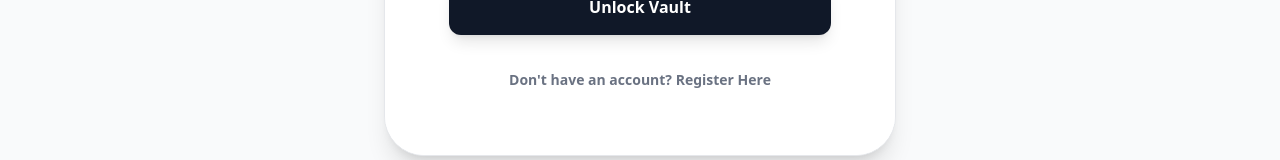
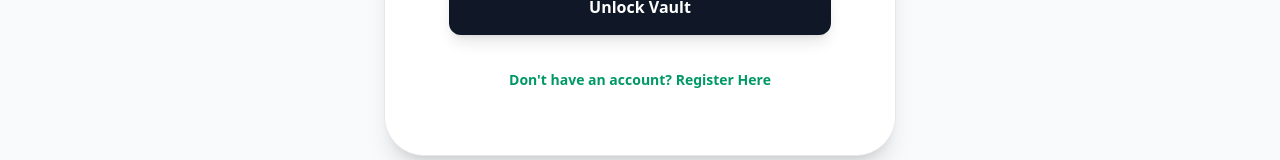
Before and after one commit to jotiongson/timbrebox-web, a Next.js app: page /login in a window 1280 px wide. Shown: the part 557-717 px from the top of the page. Built offline with nearby package versions, Linux system fonts and the light colour scheme; no server answers.

Commit message:
Update button text color and hover effects

```diff
--- a/app/login/page.tsx
+++ b/app/login/page.tsx
@@ -167,7 +167,7 @@ export default function LoginPage() {
                     setError("");
                     setMessage("");
                   }}
-                  className="text-sm font-bold text-gray-500 hover:text-emerald-700 transition"
+                  className="text-sm font-bold text-emerald-600 hover:text-emerald-500 transition"
                 >
                   {isSignUp
                     ? "Already have an account? Sign In"
```
